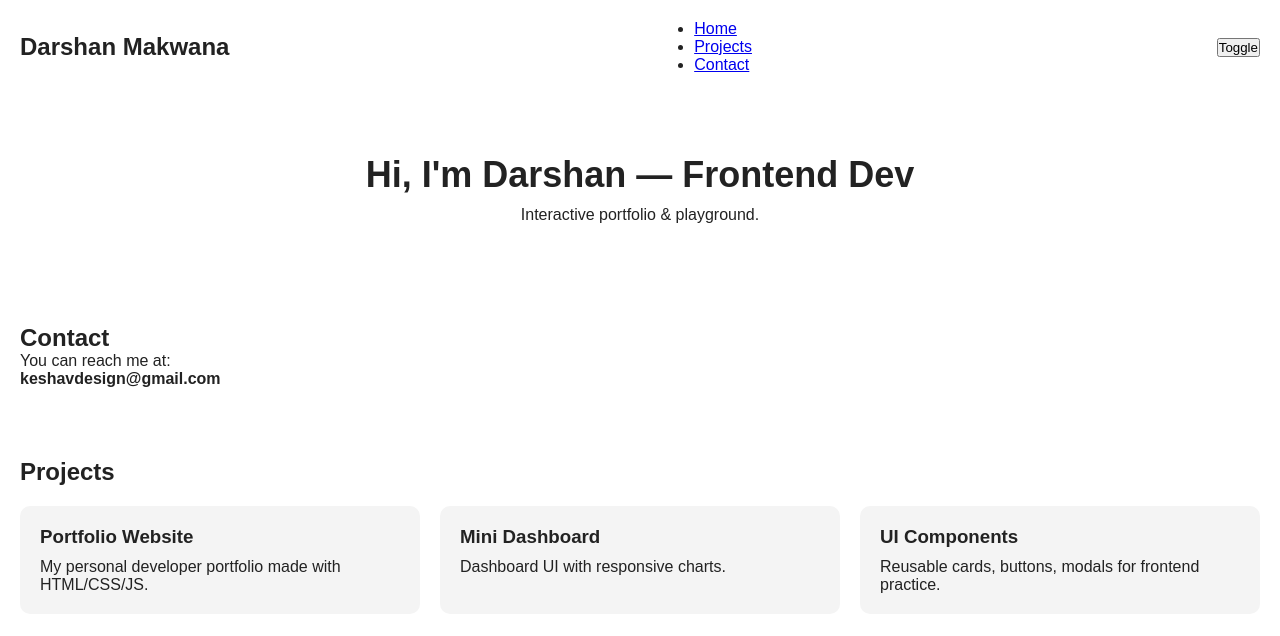
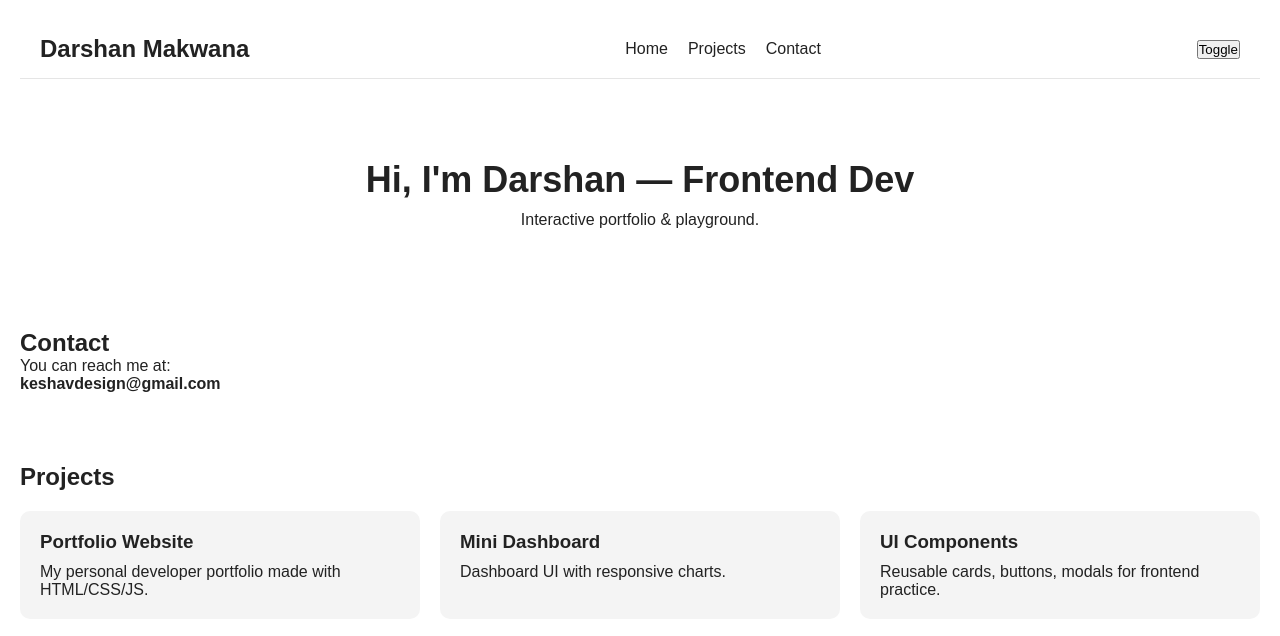
Before and after one commit to karmaboy1309/dev-portfolio, a plain HTML site: page index.html in a window 1280 px wide. Drawn offline with Linux system fonts and the light colour scheme.

Commit message:
style: add navbar styling + sticky

```diff
--- a/css/styles.css
+++ b/css/styles.css
@@ -88,3 +88,34 @@
     font-size: 28px;
   }
 }
+
+/* ---------- NAVBAR STYLING ---------- */
+.nav {
+  display: flex;
+  justify-content: space-between;
+  align-items: center;
+  padding: 15px 20px;
+  position: sticky;
+  top: 0;
+  background: var(--bg);
+  backdrop-filter: blur(10px);
+  z-index: 100;
+  border-bottom: 1px solid rgba(0,0,0,0.1);
+}
+
+.nav-links {
+  list-style: none;
+  display: flex;
+  gap: 20px;
+}
+
+.nav-links a {
+  text-decoration: none;
+  color: var(--text);
+  font-size: 16px;
+  transition: 0.3s;
+}
+
+.nav-links a:hover {
+  opacity: 0.6;
+}
```
